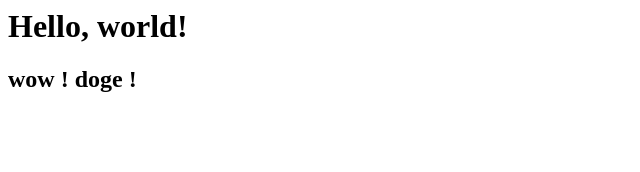
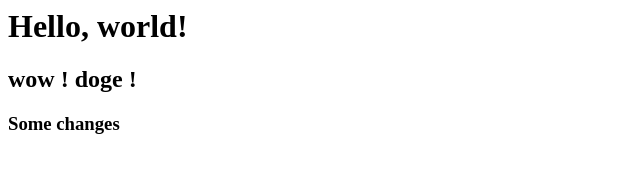
Before and after one commit to skhomuti/pages-test, a plain HTML site: page build/index.html in a window 1280 px wide. Shown: the whole page, without its empty margins (0-640 px from the left). Drawn offline with Linux system fonts and the light colour scheme.

Commit message:
Add awesome feature

```diff
--- a/build/index.html
+++ b/build/index.html
@@ -1,2 +1,3 @@
 <h1>Hello, world!</h1>
 <h2>wow ! doge ! </h2>
+<h3>Some changes</h3>
```
